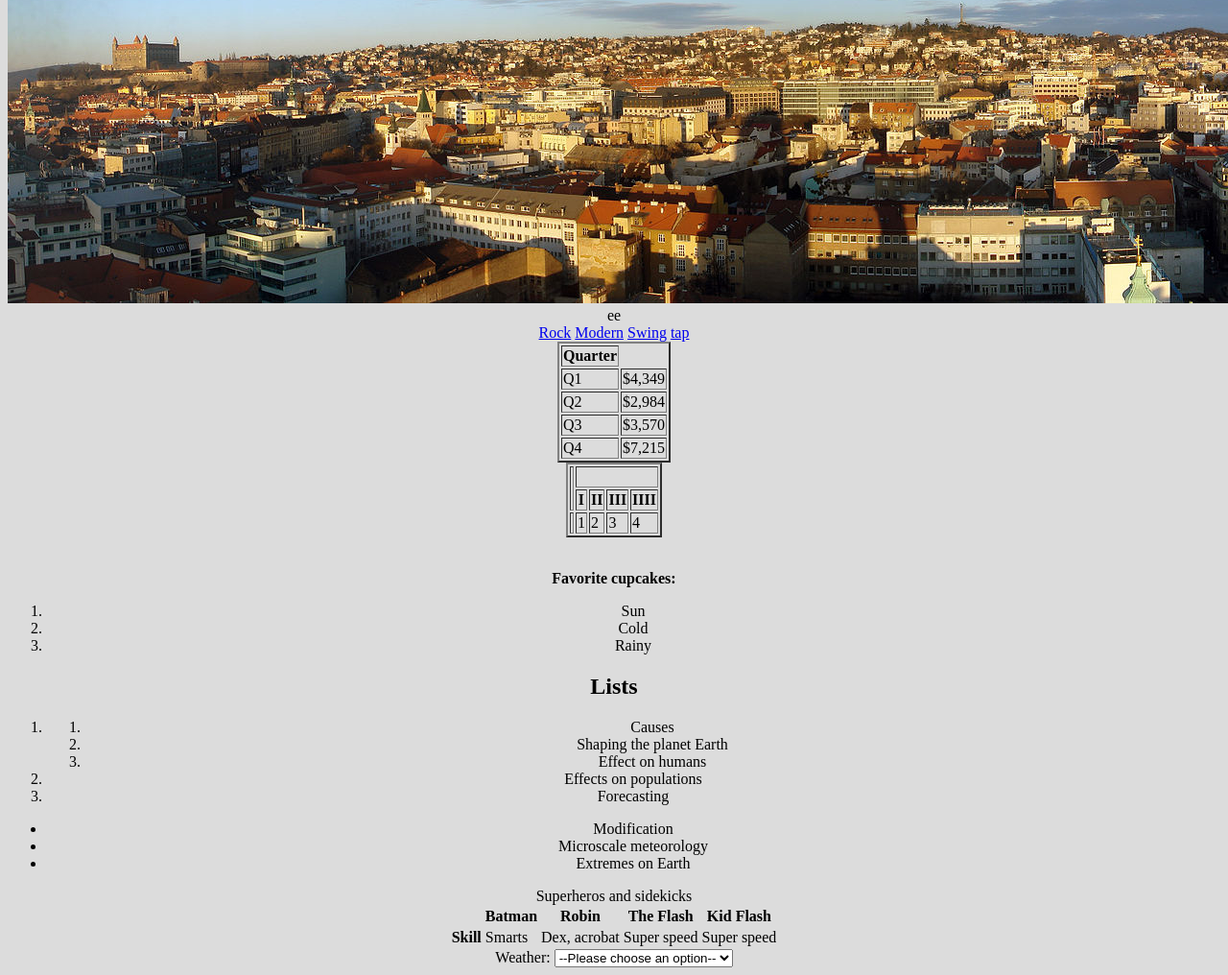
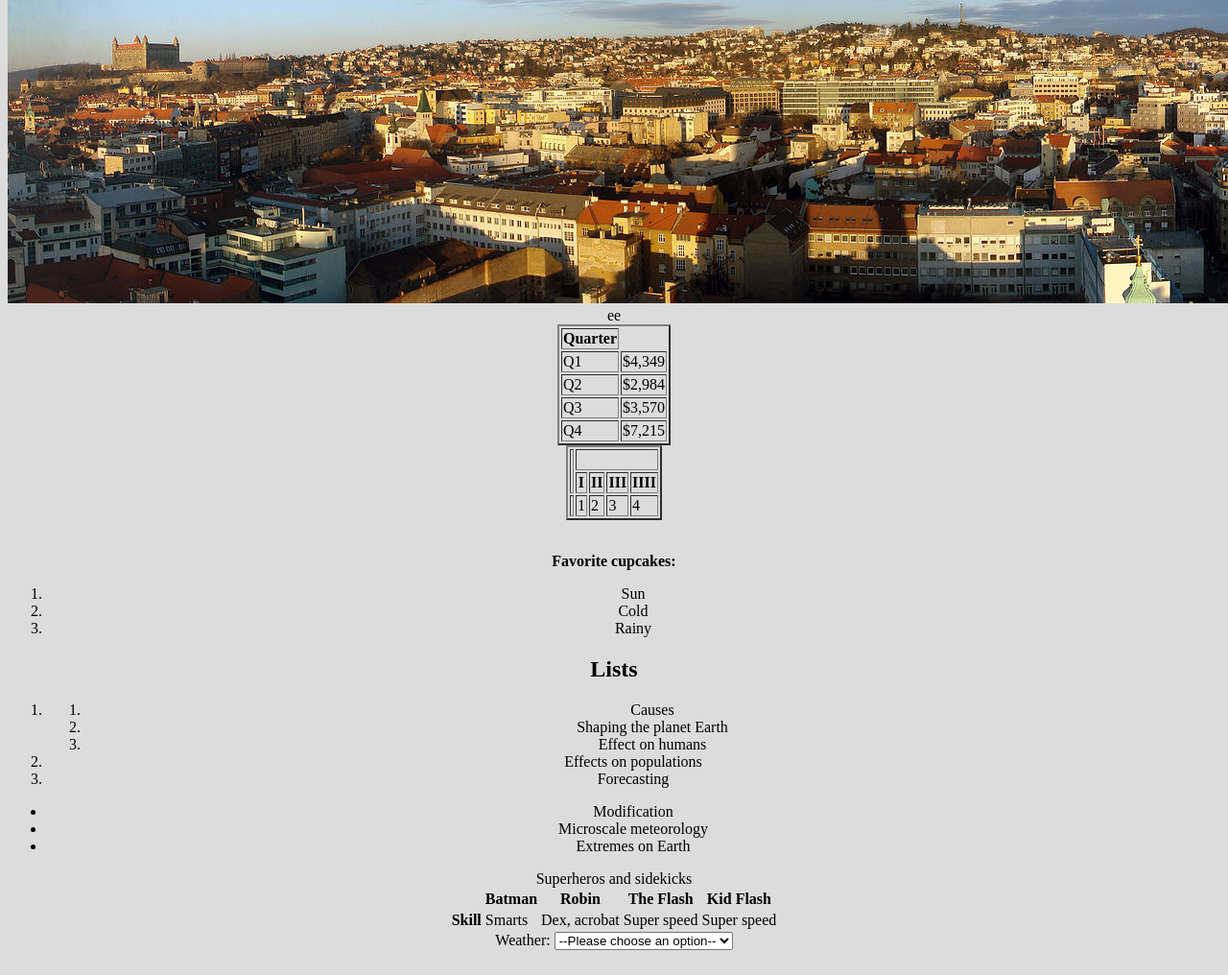
Before and after one commit to andriy57/HTML2, a plain HTML site: page index.html in a window 1280 px wide. Shown: the part 1069-2085 px from the top of the page at 96% size. Drawn offline with Linux system fonts and the light colour scheme; files whose address does not match are found by name.

Commit message:
Sample code

```diff
--- a/index.html
+++ b/index.html
@@ -27,7 +27,7 @@
   <meta http-equiv="Content-Type" content="text/html; charset=utf-8">
  </head>
  <body bgcolor="#DCDCDC">
-  ...
+
  </body>
 
 <iframe width="560" height="315" src="https://www.youtube.com/embed/Ql76_uJz9gc" frameborder="0" allow="accelerometer; autoplay; encrypted-media; gyroscope; picture-in-picture" allowfullscreen></iframe>
@@ -47,12 +47,6 @@ Studying how the weather works on other planets has been helpful in understandin
          </footer>
     </article>
     <img src="img/sun.jpg" alt="sun">ee
-<nav>
-    <a href="/Rock/">Rock</a>
-    <a href="/modern/">Modern</a>
-    <a href="/swiming/">Swing</a>
-    <a href="/tap/">tap</a>
-</nav>
 <section>
 <table border="2">
     <tr><!--first row-->
```
